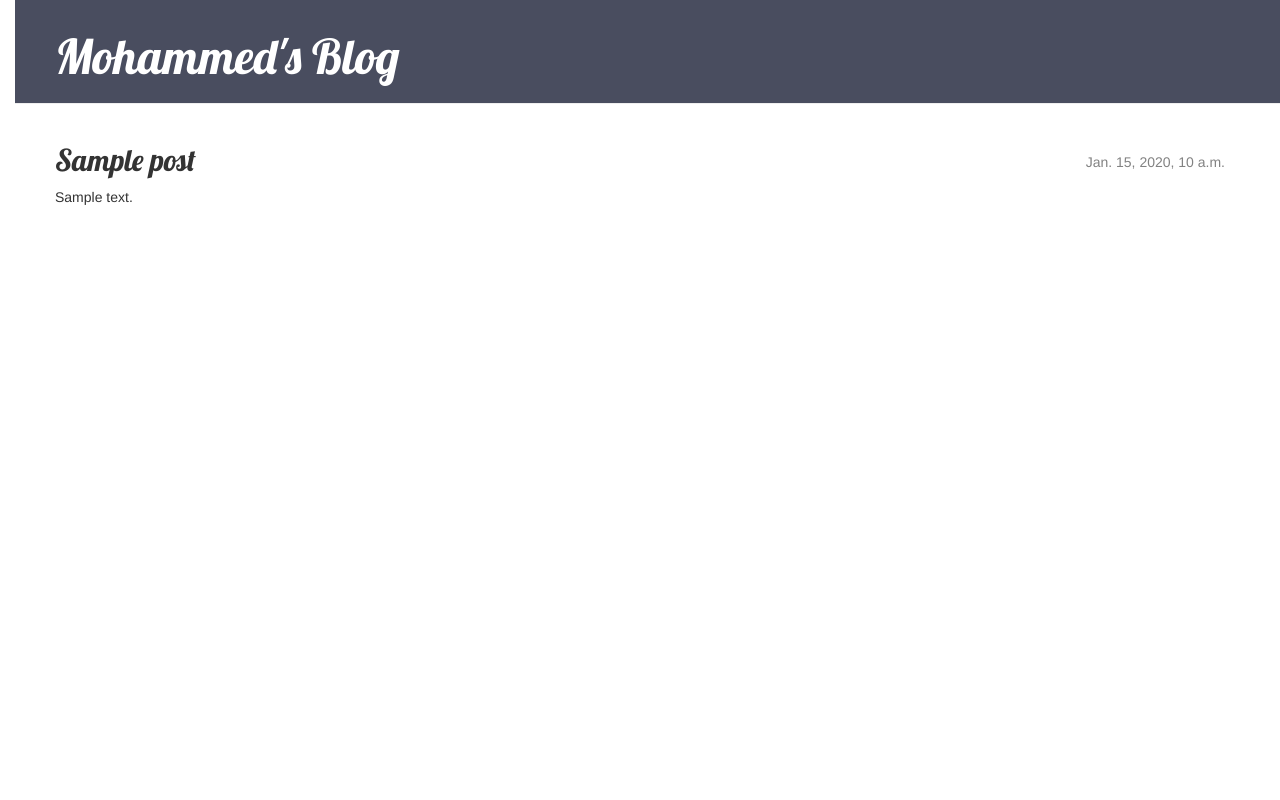
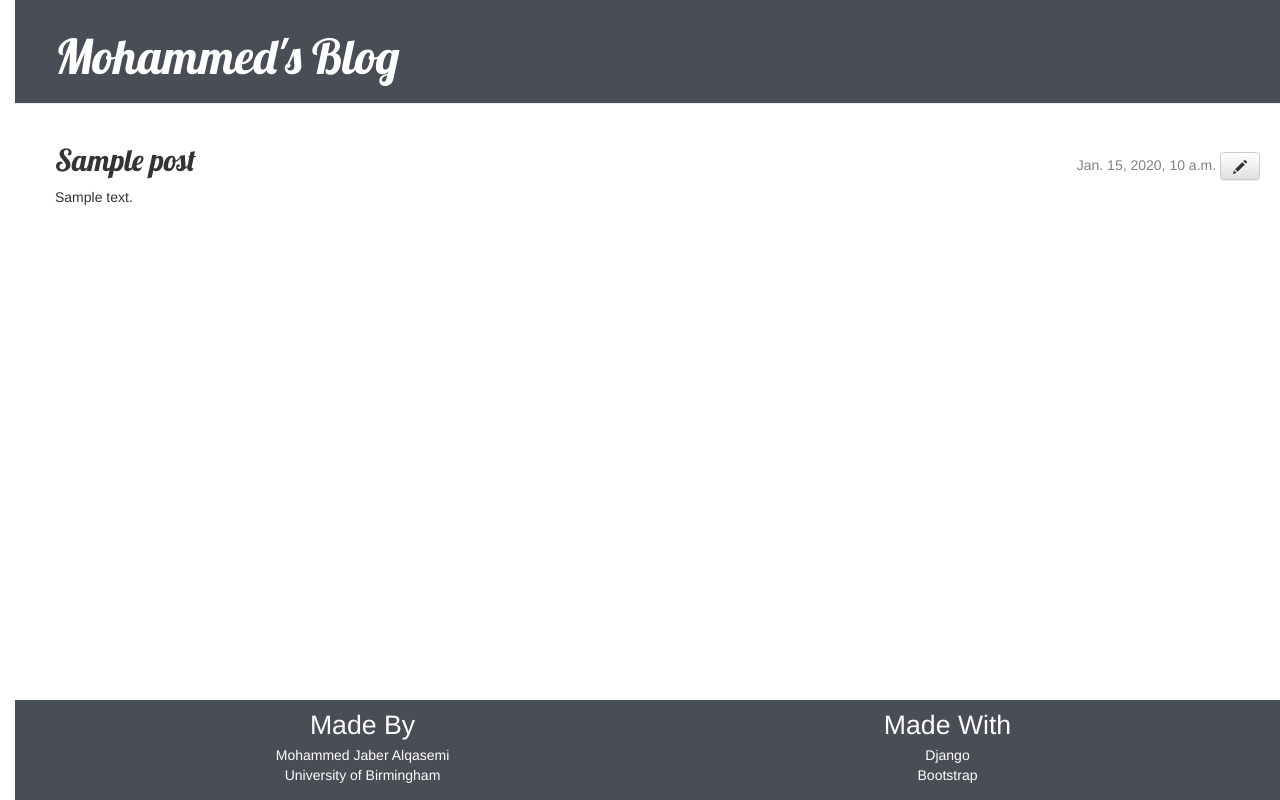
Before and after one commit to mj-alq/BridgingCourseWork, a Django app: page /post/1/ in a window 1280 px wide. Run offline with Django 3.2, Linux system fonts and the light colour scheme; tables that the repository leaves empty hold one stand-in row (values such as "Sample post"); some libraries are stand-ins or nearby versions.

Commit message:
Added footer, fixed layout, Probably final

```diff
--- a/blog/static/css/blog.css
+++ b/blog/static/css/blog.css
@@ -8,7 +8,7 @@ body {
 }
 
 .page-header {
-background-color: #494D5F;
+	background-color: #494D55;
 	margin-top: 0;
 	padding: 10px 10px 10px 40px;
 }
@@ -43,6 +43,7 @@ margin-top: 20px;
 }
 .post {
 	margin-bottom: 70px;
+	margin-right: 20px;
 
 }
 .post h2 a, .post h2 a:visited {
@@ -50,8 +51,48 @@ color: #000000;
 }
 
 .breaking{
-	display: block;
-    width:100%;
+	position: absolute;
+}
+
+.wrap-text{
 	word-wrap: break-word;
 
 }
+
+
+.footer {
+
+    bottom: 0;
+    width: 100%;
+    height: 100px;
+    line-height: 10px;
+    background-color: #494D55;
+    position: fixed;
+
+}
+
+.foot-style p{
+
+	color: #ffffff;
+
+	text-decoration: none;
+
+
+}
+.list-head{
+	font-size: 20pt;
+	margin-top: 20px;
+	margin-bottom: 20px;
+}
+
+.left{
+	margin-left: 20px;
+}
+
+.right{
+	margin-right: -20px;
+}
+
+@media screen and (min-width: 400px) {
+
+}
--- a/blog/templates/blog/base.html
+++ b/blog/templates/blog/base.html
@@ -20,12 +20,34 @@
 			{% endif %}
 			<h1><a href="/">Mohammed's Blog</a></h1>
 		</div>
-		<div class="content container">
+		<div class="content container-fluid">
 			<div class="row">
-				<div class="col breaking">
-				{% block content %}
-				{% endblock %}
+				<div class="col wrap-text">
+					{% block content %}
+					{% endblock %}
 				</div>
 			</div>
 		</div>
+
+		<footer class="footer page-footer">
+
+			<div class="container">
+
+				<div class="row">
+					<div class="col-sm-6 foot-style text-center">
+						<p class="list-head">Made By</p>
+						<p>Mohammed Jaber Alqasemi</p>
+						<p>University of Birmingham</p>
+
+					</div>
+
+					<div class="col-sm-6 foot-style text-center">
+						<p class="list-head">Made With</p>
+						<p>Django</p>
+						<p>Bootstrap</p>
+					</div>
+
+				</div>
+			</div>
+		</footer>
 	</body>
--- a/blog/templates/blog/post_detail.html
+++ b/blog/templates/blog/post_detail.html
@@ -8,10 +8,7 @@
 		{% if post.published_date %}
 			<div class="date">
 				{{ post.published_date }}
-				{% if user.is_authenticated %}
-
-					<a class="btn btn-default" href="{% url 'post_edit' pk=post.pk %}"><span class="glyphicon glyphicon-pencil"></span></a>
-				{% endif %}
+				<a class="btn btn-default" href="{% url 'post_edit' pk=post.pk %}"><span class="glyphicon glyphicon-pencil"></span></a>
 			</div>
 		{% endif %}
 
```
Lines whose indentation alone changed are shown as unchanged.
